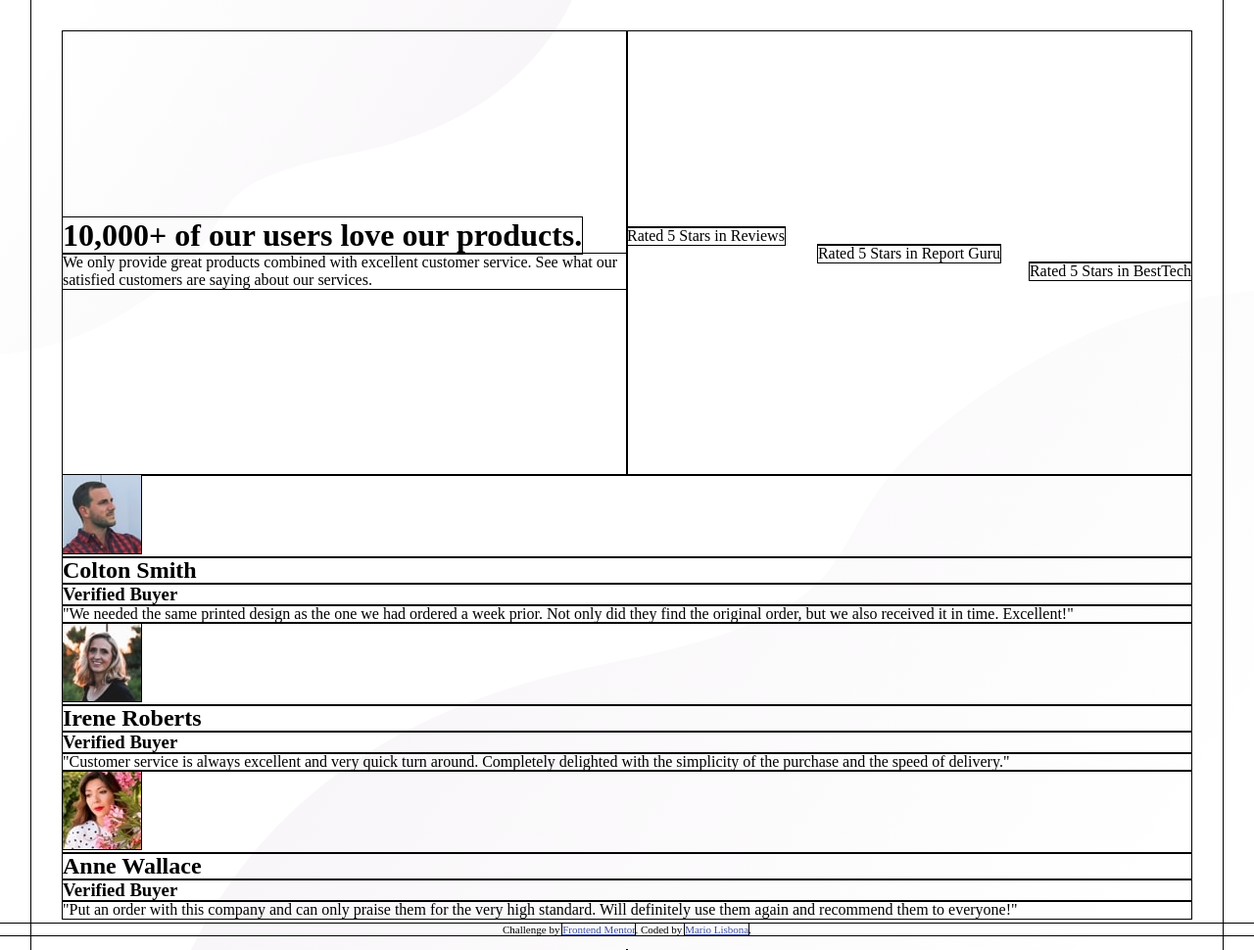
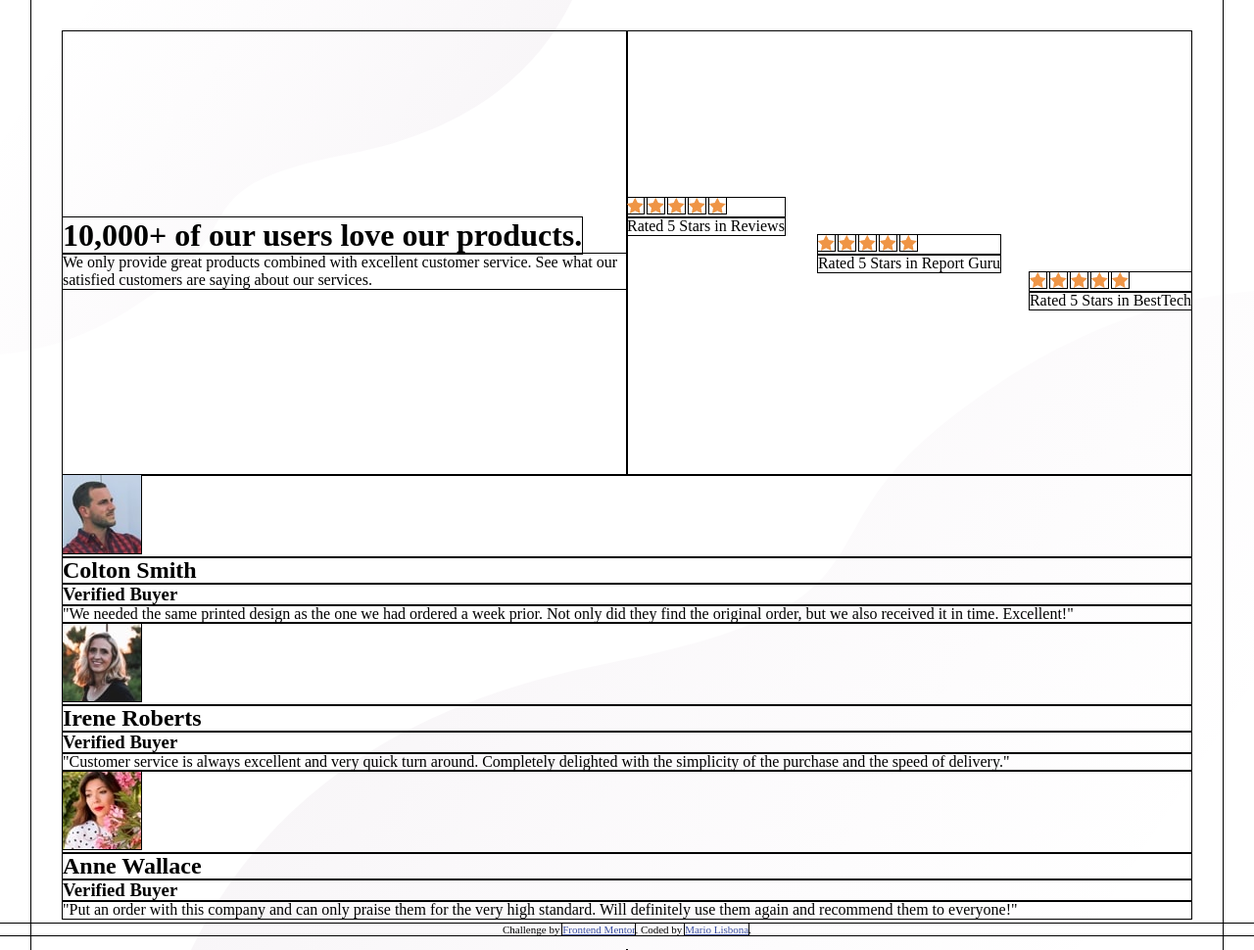
Before and after one commit to MarioLisbona/FEM-social-proof-section, a plain HTML site: page index.html in a window 1280 px wide. Shown: the whole page at 98% size. Drawn offline with Linux system fonts and the light colour scheme.

Commit message:
add star icons

```diff
--- a/index.html
+++ b/index.html
@@ -19,16 +19,34 @@
             See what our satisfied customers are saying about our services.</p>
         </div>
         <div class="rating-container">
-          <div class="rating reviews">
-            <div class="stars"></div>
+          <div class="rating">
+            <div class="stars">
+              <img src="./images/icon-star.svg" alt="">
+              <img src="./images/icon-star.svg" alt="">
+              <img src="./images/icon-star.svg" alt="">
+              <img src="./images/icon-star.svg" alt="">
+              <img src="./images/icon-star.svg" alt="">
+            </div>
             <p>Rated 5 Stars in Reviews</p>
           </div>
-          <div class="rating reviews">
-            <div class="stars"></div>
+          <div class="rating">
+            <div class="stars">
+              <img src="./images/icon-star.svg" alt="">
+              <img src="./images/icon-star.svg" alt="">
+              <img src="./images/icon-star.svg" alt="">
+              <img src="./images/icon-star.svg" alt="">
+              <img src="./images/icon-star.svg" alt="">
+            </div>
             <p>Rated 5 Stars in Report Guru</p>
           </div>
-          <div class="rating reviews">
-            <div class="stars"></div>
+          <div class="rating">
+            <div class="stars">
+              <img src="./images/icon-star.svg" alt="">
+              <img src="./images/icon-star.svg" alt="">
+              <img src="./images/icon-star.svg" alt="">
+              <img src="./images/icon-star.svg" alt="">
+              <img src="./images/icon-star.svg" alt="">
+            </div>
             <p>Rated 5 Stars in BestTech</p>
           </div>
         </div>
```
